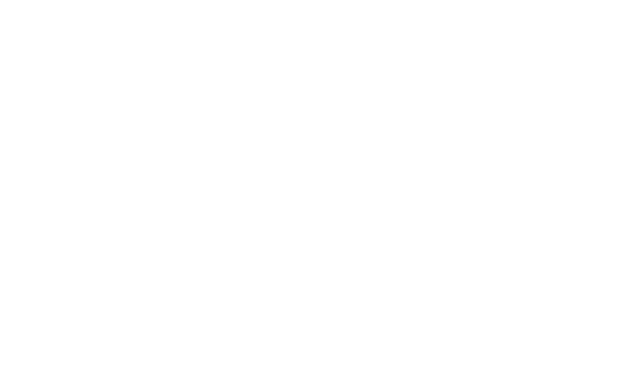
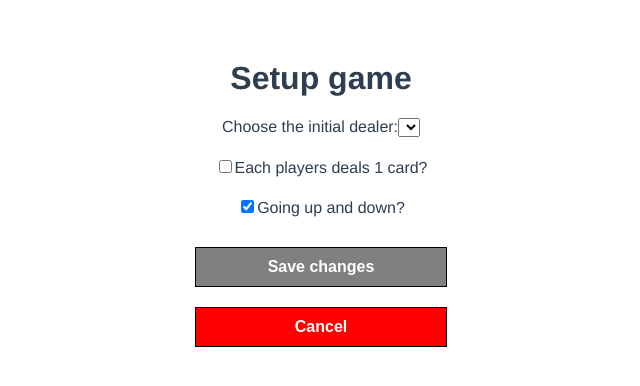
Before and after one commit to dami-gg/Pocha, a Vue app: page /#/setup in a window 1280 px wide. Shown: the top 386 px of the page, without its empty margins (319-959 px from the left). Built offline with nearby package versions, Linux system fonts and the light colour scheme.

Commit message:
Game setup

```diff
--- a/src/components/setup/Setup.vue
+++ b/src/components/setup/Setup.vue
@@ -1,20 +1,65 @@
 <template>
   <div class="setup">
+    <h1>Setup game</h1>
+    <div class="option">
+      <label for="dealer-dropdown">Choose the initial dealer:</label>
+      <select id="dealer-dropdown" v-model="configuration.dealer">
+        <option v-for="player in players" v-bind:key="player.id" v-bind:value="player.id">{{player.name}}</option>
+      </select>
+    </div>
+    <div class="option">
+      <input type="checkbox" id="one-card" v-model="configuration.allDealOneCard">
+      <label for="one-card">Each players deals 1 card?</label>
+    </div>
+    <div class="option">
+      <input type="checkbox" id="up-down" v-model="configuration.goingUpAndDown">
+      <label for="up-down">Going up and down?</label>
+    </div>
 
+    <action-buttons :onConfirm="save" :onCancel="cancel" :confirmLabel="'Save changes'" :cancelLabel="'Cancel'" :confirmDisabled="!isGameSetup"></action-buttons>
   </div>
 </template>
 
 <script>
+import ActionButtons from '../common/ActionButtons';
+
 export default {
   name: 'setup',
+  components: {
+    ActionButtons
+  },
   data() {
     return {
-
+      players: this.$store.state.players,
+      configuration: {
+        dealer: undefined,
+        allDealOneCard: false,
+        goingUpAndDown: true
+      }
+    }
+  },
+  methods: {
+    save() {
+      this.$store.commit('setupGame', this.configuration);
+      this.redirectHome();
+    },
+    cancel() {
+      this.redirectHome();
+    },
+    redirectHome() {
+      this.$router.push('/');
+    }
+  },
+  computed: {
+    isGameSetup() {
+      return !!this.configuration.dealer;
     }
   }
 }
 </script>
 
 <style scoped>
-
+.option {
+  margin-bottom: 20px;
+}
 </style>
--- a/src/store/index.js
+++ b/src/store/index.js
@@ -10,9 +10,9 @@
     players: [],
     playersAdded: false,
     setup: {},
-    gameSetup: true, // TODO
-    upAndDown: true, // TODO
-    eachPlayerDealsFirstRound: true, // TODO
+    gameSetup: false,
+    upAndDown: true,
+    allDealOneCard: false,
     dealer: undefined,
     currentRound: 1,
     totalRounds: 0,
@@ -54,6 +54,12 @@
     },
     goToNextRound(state) {
       state.currentRound++; // TODO Check going down or several first and last rounds
+    },
+    setupGame(state, configuration) {
+      state.dealer = configuration.dealer;
+      state.upAndDown = configuration.upAndDown;
+      state.allDealOneCard = configuration.allDealOneCard;
+      state.gameSetup = true;
     }
   }
 });
```
